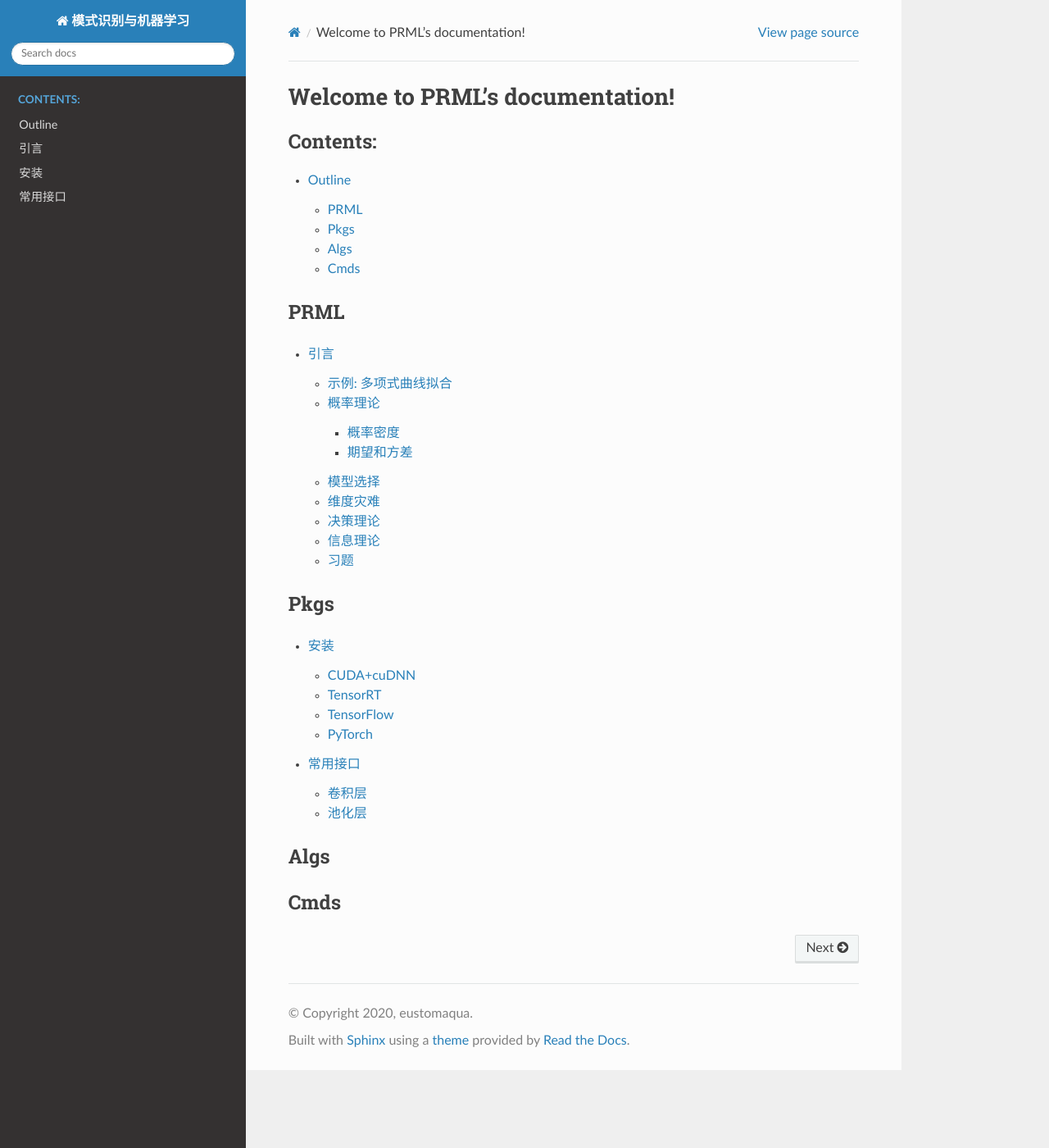
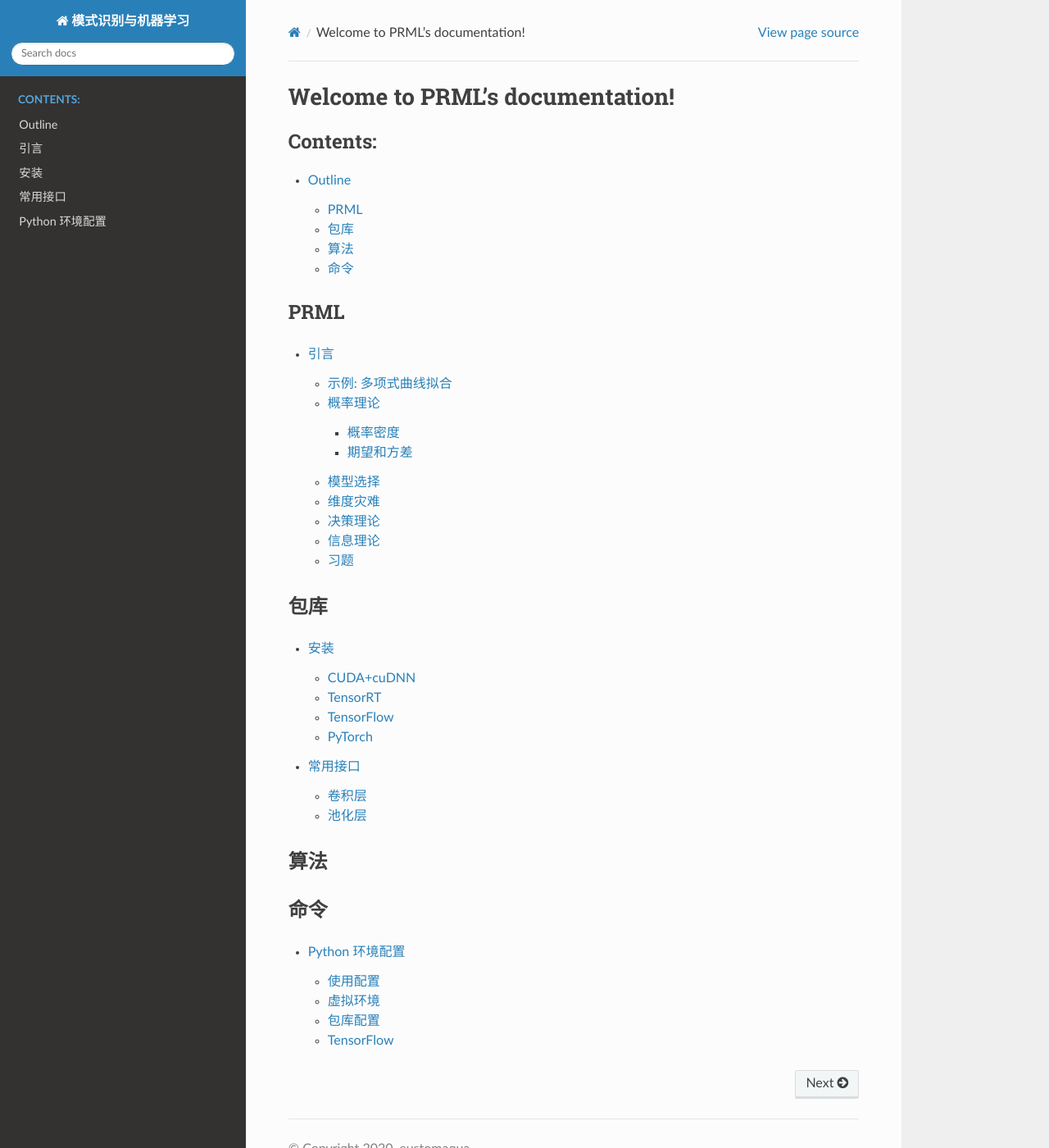
Before and after one commit to eustomadew/PRML-demo, a Sphinx documentation site: the page built from docs/zh_CN/source/index.rst, in a window 1280 px wide and 1400 px high. Shown: the whole window at 82% size. Built offline with Sphinx 7.4.7 and the Read the Docs theme 2.0.0, drawn with Linux system fonts in a browser that asks for light colours; some of the changed lines change nothing that is shown.

Commit message:
8/9 13:17pm Sun

```diff
--- /dev/null
+++ b/docs/zh_CN/source/Cmds/1_Anaconda.rst
@@ -0,0 +1,131 @@
+=======================
+Python 环境配置
+=======================
+
+
+-----------------------
+使用配置
+-----------------------
+
+**软件**
+
+- Anaconda Official: https://www.anaconda.com/
+- Miniconda Docs: https://docs.conda.io/en/latest/miniconda.html
+
+**下载**
+
+- 清华 Anaconda 安装: https://mirrors.tuna.tsinghua.edu.cn/anaconda/archive/
+- 清华 Miniconda 安装: https://mirrors.tuna.tsinghua.edu.cn/anaconda/miniconda/
+
+Anaconda 是一个开源的 Python 发行版本，提供了一个完整的科学计算环境，包括 NumPy、SciPy 等常用科学计算库。
+在 Windows 下，需要打开开始菜单中的 “Anaconda Prompt” 进入 Anaconda 的命令行环境。
+
+如果对磁盘空间要求严格（比如服务器环境），可以安装 Miniconda ，仅包含 Python 和 Conda，其他的包可自己按需安装。
+
+
+-----------------------
+虚拟环境
+-----------------------
+
+在 Python 开发中，很多时候我们希望每个应用有一个独立的 Python 环境（比如应用 1 需要用到 TensorFlow 1.X，而应用 2 使用 TensorFlow 2.0）。这时，虚拟环境即可为一个应用创建一套“隔离”的 Python 运行环境。
+
+.. admonition:: Conda 虚拟环境
+
+    使用 Python 的包管理器 conda 即可轻松地创建 Conda 虚拟环境。
+    常用命令如下：
+
+    ::
+
+        conda create --name [env-name]      # 建立名为[env-name]的Conda虚拟环境
+        conda activate [env-name]           # 进入名为[env-name]的Conda虚拟环境
+        conda deactivate                    # 退出当前的Conda虚拟环境
+        conda env remove --name [env-name]  # 删除名为[env-name]的Conda虚拟环境
+        conda env list                      # 列出所有Conda虚拟环境
+
+    若 conda activate 无效，则可使用：
+
+    ::
+
+        nano ~/.condarc                             #
+        conda [env-name] create -f environment.yml  # 根据yml文件创建虚拟环境
+        source activate [env-name]                  # 进入虚拟环境
+        source deactivate                           # 退出虚拟环境
+
+.. admonition:: virtualenv 虚拟环境
+
+    virtualenv 与 virtualenvwrapper 可利用 pip 来安装。
+    常用命令如下：
+
+    ::
+
+        virtualenv [env-name]                            # 创建新环境 python2
+        virtualenv [env-name] --python=/usr/bin/python3  # 创建新环境 python3
+
+        source [folder-path][env-name]/bin/activate      # 进入虚拟环境 env-name
+        deactivate                                       # 退出虚拟环境 env-name
+
+    注意 virtualenv 只能安装系统里已有的 Python 版本，如 Ubuntu 常用的 py2.7+py3.5。
+
+
+-----------------------
+包库配置
+-----------------------
+
+**镜像**
+
+- 清华 Anaconda 镜像: https://mirrors.tuna.tsinghua.edu.cn/help/anaconda/
+- 清华 pypi 镜像: https://mirrors.tuna.tsinghua.edu.cn/help/pypi/
+
+如果默认的 pip 和 conda 网络连接速度慢，可以尝试使用镜像，将显著提升 pip 和 conda 的下载速度（具体效果视所在的网络环境而定）。
+
+.. admonition:: pip 包管理器
+
+    pip 是最为广泛使用的 Python 包管理器，可以帮助我们获得最新的 Python 包并进行管理。
+    常用命令如下：
+
+    ::
+
+        pip install [package-name]              # 安装名为[package-name]的包
+        pip install [package-name]==X.X         # 安装名为[package-name]的包并指定版本X.X
+        pip install [package-name] --proxy=代理服务器IP:端口号         # 使用代理服务器安装
+        pip install [package-name] --upgrade    # 更新名为[package-name]的包
+        pip uninstall [package-name]            # 删除名为[package-name]的包
+        pip list                                # 列出当前环境下已安装的所有包
+
+    其他命令：
+
+    ::
+
+        pip install -U [package-name]  # pip install [package-name] --upgrade
+        pip config set global.index-url https://pypi.tuna.tsinghua.edu.cn/simple  # 遇到网络问题可切换源
+
+.. admonition:: conda 包管理器
+
+    conda 包管理器是 Anaconda 自带的包管理器，可以帮助我们在 conda 环境下轻松地安装各种包。
+    相较于 pip 而言，conda 的通用性更强（不仅是 Python 包，其他包如 CUDA Toolkit 和 cuDNN 也可以安装），但 conda 源的版本更新往往较慢。
+    常用命令如下：
+
+    ::
+
+        conda install [package-name]        # 安装名为[package-name]的包
+        conda install [package-name]=X.X    # 安装名为[package-name]的包并指定版本X.X
+        conda update [package-name]         # 更新名为[package-name]的包
+        conda remove [package-name]         # 删除名为[package-name]的包
+        conda list                          # 列出当前环境下已安装的所有包
+        conda search [package-name]         # 列出名为[package-name]的包在conda源中的所有可用版本
+
+    conda中配置代理：在用户目录下的 .condarc 文件中添加以下内容：
+
+    ::
+
+        proxy_servers:
+            http: http://代理服务器IP:端口号
+
+
+-----------------------
+TensorFlow
+-----------------------
+
+从 TensorFlow 2.1 开始，pip 包 tensorflow 即同时包含 GPU 支持，无需通过特定的 pip 包 tensorflow-gpu 安装 GPU 版本。如果对 pip 包的大小敏感，可使用 tensorflow-cpu 包安装仅支持 CPU 的 TensorFlow 版本。
+
+如果在pip安装TensorFlow时出现了“Could not find a version that satisfies the requirement tensorflow”提示，比较大的可能性是你使用了32位（x86）的Python环境。请更换为64位的Python。可以通过在命令行里输入 ``python`` 进入Python交互界面，查看进入界面时的提示信息来判断Python是32位（如 ``[MSC v.XXXX 32 bit (Intel)]`` ）还是64位（如 ``[MSC v.XXXX 64 bit (AMD64)]`` ）来判断Python的平台。
--- a/docs/zh_CN/source/README.md
+++ b/docs/zh_CN/source/README.md
@@ -10,7 +10,7 @@
 
 [Pattern Recognition And Machine Learning Official 2006](http://users.isr.ist.utl.pt/~wurmd/Livros/school/Bishop%20-%20Pattern%20Recognition%20And%20Machine%20Learning%20-%20Springer%20%202006.pdf)
 
-## Pkgs
+## 包库
 
 [TensorFlow 中文社区](https://www.tensorflow.org/?hl=zh-cn)
 [TensorFlow API](https://www.tensorflow.org/api_docs/python/tf?hl=zh-cn)
@@ -26,11 +26,11 @@
 
 [深度学习工程师生存指南](https://dl.ypw.io/)
 
-## Algs
+## 算法
 
 
 
-## Cmds
+## 命令
 
 ### Substantial
 
--- a/docs/zh_CN/source/index.rst
+++ b/docs/zh_CN/source/index.rst
@@ -23,7 +23,7 @@ PRML
    PRML/1_Introduction.rst
 
 ######
-Pkgs
+包库
 ######
 
 .. toctree::
@@ -33,12 +33,17 @@ Pkgs
    Pkgs/2_CommonUsages.rst
 
 ######
-Algs
+算法
 ######
 
 ######
-Cmds
+命令
 ######
+
+.. toctree::
+   :maxdepth: 3
+
+   Cmds/1_Anaconda.rst
 
 
 
```
